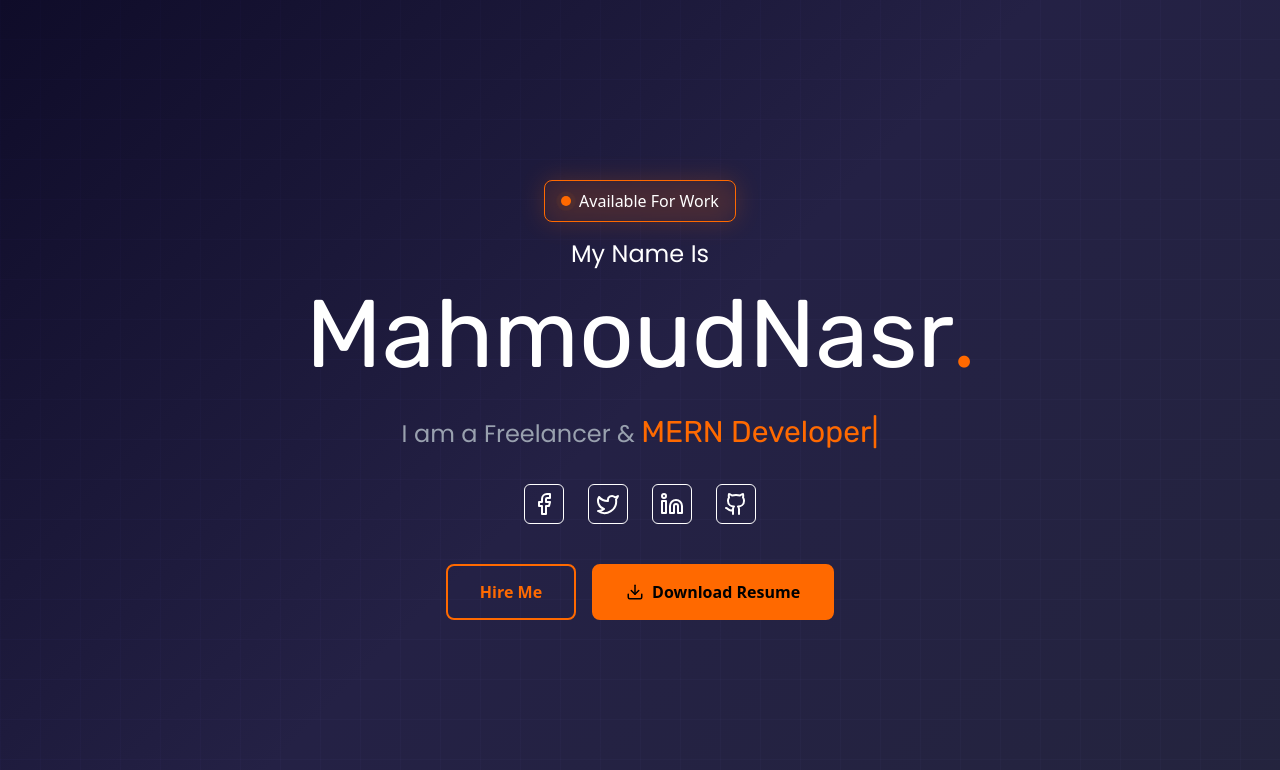
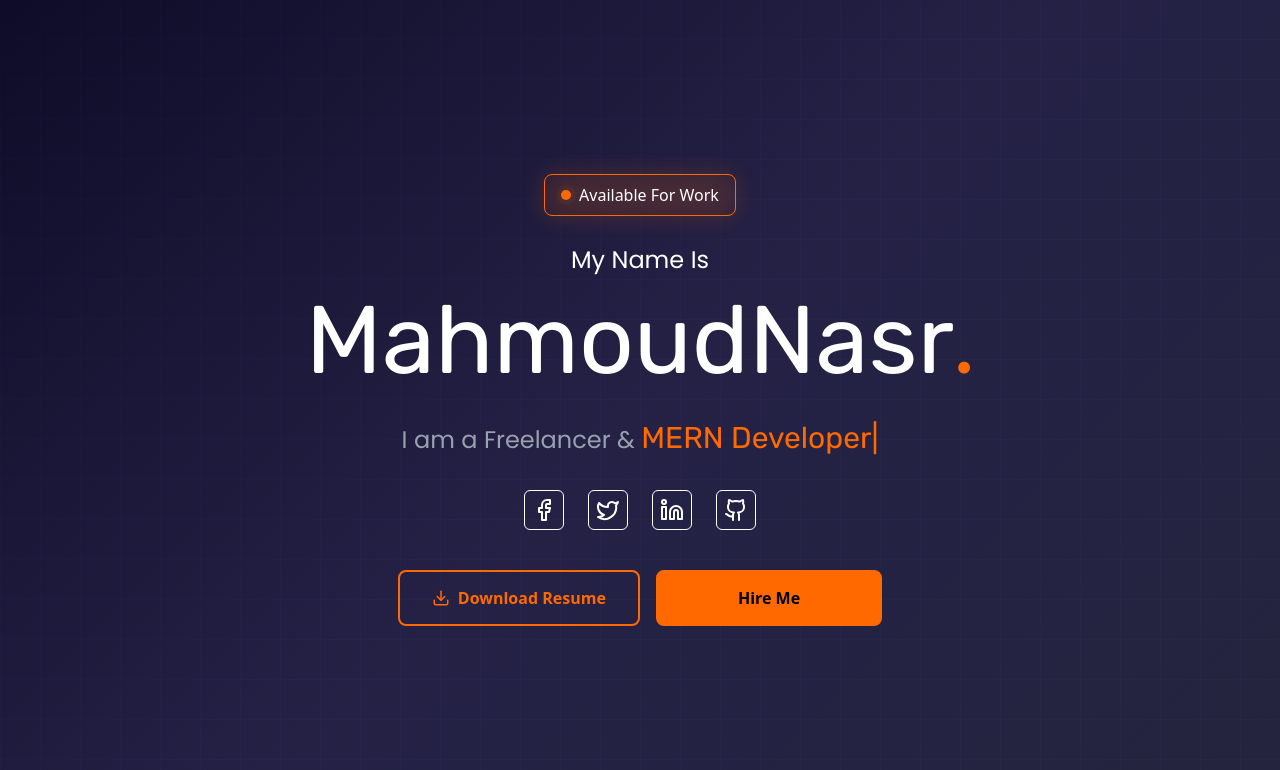
Before and after one commit to mahm0udnasr/Portfolio, a Next.js app: page / in a window 1280 px wide. Shown: the top 770 px of the page. Built offline with nearby package versions, Linux system fonts and the light colour scheme.

Commit message:
enhance ui

```diff
--- a/app/page.tsx
+++ b/app/page.tsx
@@ -26,24 +26,24 @@ export default function Home() {
         <div className="flex flex-wrap gap-4 mt-6 justify-center items-center">
           {/* Hire Me Button */}
           <a
-            href="https://wa.me/+201289950555"
-            target="_blank"
+            href="/Mahmoud Nasr _Front-end Developer _resume.pdf"
+            download={true}
             className="group relative max-sm:w-full max-sm:mx-7 inline-flex items-center justify-center px-8 py-3.5 text-base font-semibold text-orange-500 transition-all duration-300 ease-out border-2 border-orange-500 rounded-lg bg-transparent hover:bg-orange-500 hover:text-black hover:shadow-[0_0_20px_rgba(249,115,22,0.4)] active:scale-95 overflow-hidden"
           >
             <span className="relative z-10 flex items-center gap-2">
-              Hire Me
+              <Download size={18} />
+              Download Resume
             </span>
           </a>
 
           {/* Download Resume Button */}
           <a
-            href="/Mahmoud Nasr _Front-end Developer _resume.pdf"
-            download={true}
-            className="group relative max-sm:w-full max-sm:mx-7 inline-flex items-center justify-center px-8 py-3.5 text-base font-semibold text-black bg-orange-500 rounded-lg transition-all duration-300 ease-out hover:bg-transparent hover:text-orange-500 border-2 border-orange-500 hover:shadow-[0_0_20px_rgba(249,115,22,0.4)] active:scale-95 overflow-hidden"
+            href="https://wa.me/+201289950555"
+            target="_blank"
+            className="group relative max-sm:w-full max-sm:mx-7 inline-flex items-center justify-center px-20 py-3.5 text-base font-semibold text-black bg-orange-500 rounded-lg transition-all duration-300 ease-out hover:bg-transparent hover:text-orange-500 border-2 border-orange-500 hover:shadow-[0_0_20px_rgba(249,115,22,0.4)] active:scale-95 overflow-hidden"
           >
             <span className="relative z-10 flex items-center gap-2">
-              <Download size={18} />
-              Download Resume
+              Hire Me
             </span>
           </a>
         </div>
--- a/components/AvailableForWork.tsx
+++ b/components/AvailableForWork.tsx
@@ -1,6 +1,6 @@
 const AvailableForWork = () => {
   return (
-    <div className="relative">
+    <div className="relative mb-3">
       <div className="absolute inset-0 bg-orange-500 blur-md opacity-20 rounded-lg "></div>
       <span className="relative flex items-center gap-2 px-4 py-2 border border-orange-500 rounded-lg text-white font-medium backdrop-blur-sm transition-all duration-300 ">
         <span className="relative flex h-2.5 w-2.5">
--- a/components/socialicons.tsx
+++ b/components/socialicons.tsx
@@ -23,6 +23,7 @@ const allIcons = [
     title: "Github",
   },
 ];
+
 export default function SocialIcons() {
   return (
     <div className="flex gap-6 justify-center items-center">
```
